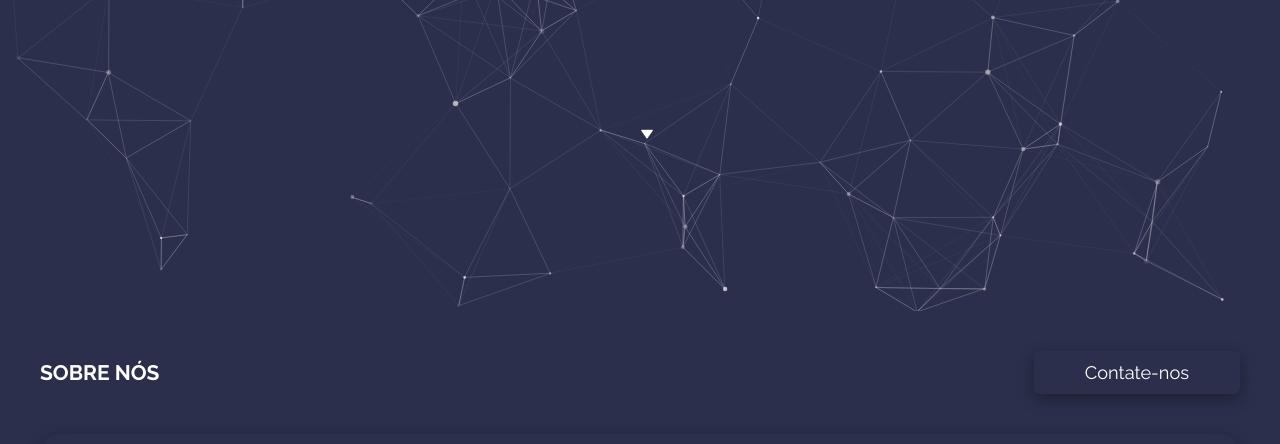
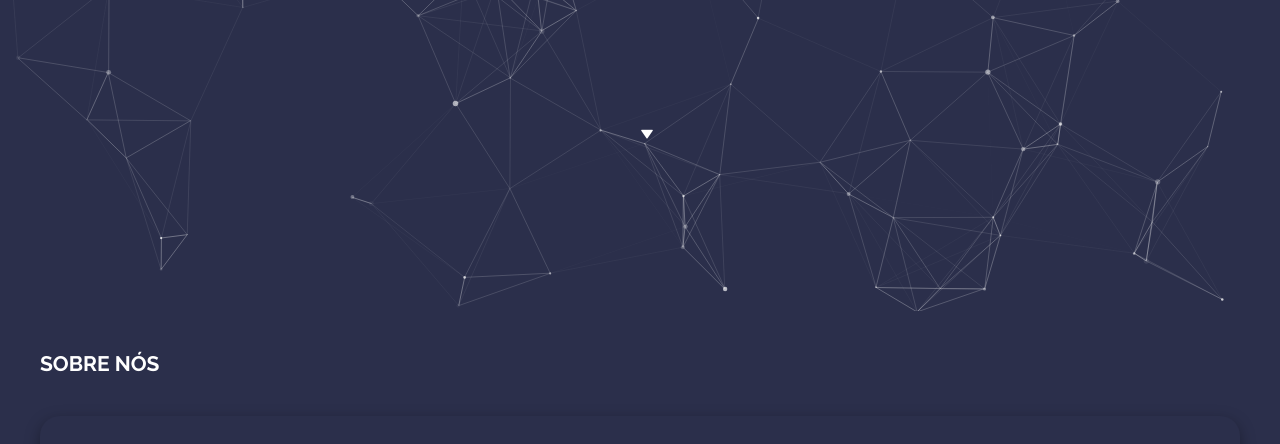
Before and after one commit to GuilhermeFavaroJolimont/wallweb, a plain HTML site: page index.html in a window 1280 px wide. Shown: the part 489-933 px from the top of the page. Drawn offline with nearby package versions, Linux system fonts and the light colour scheme.

Commit message:
Update index.html

```diff
--- a/index.html
+++ b/index.html
@@ -23,7 +23,6 @@
     <section id="about">
         <div class="header">
             <h1>Sobre nós</h1>
-            <a href="#contact-form">Contate-nos</a>
         </div>
 
         <div class="card">
```
